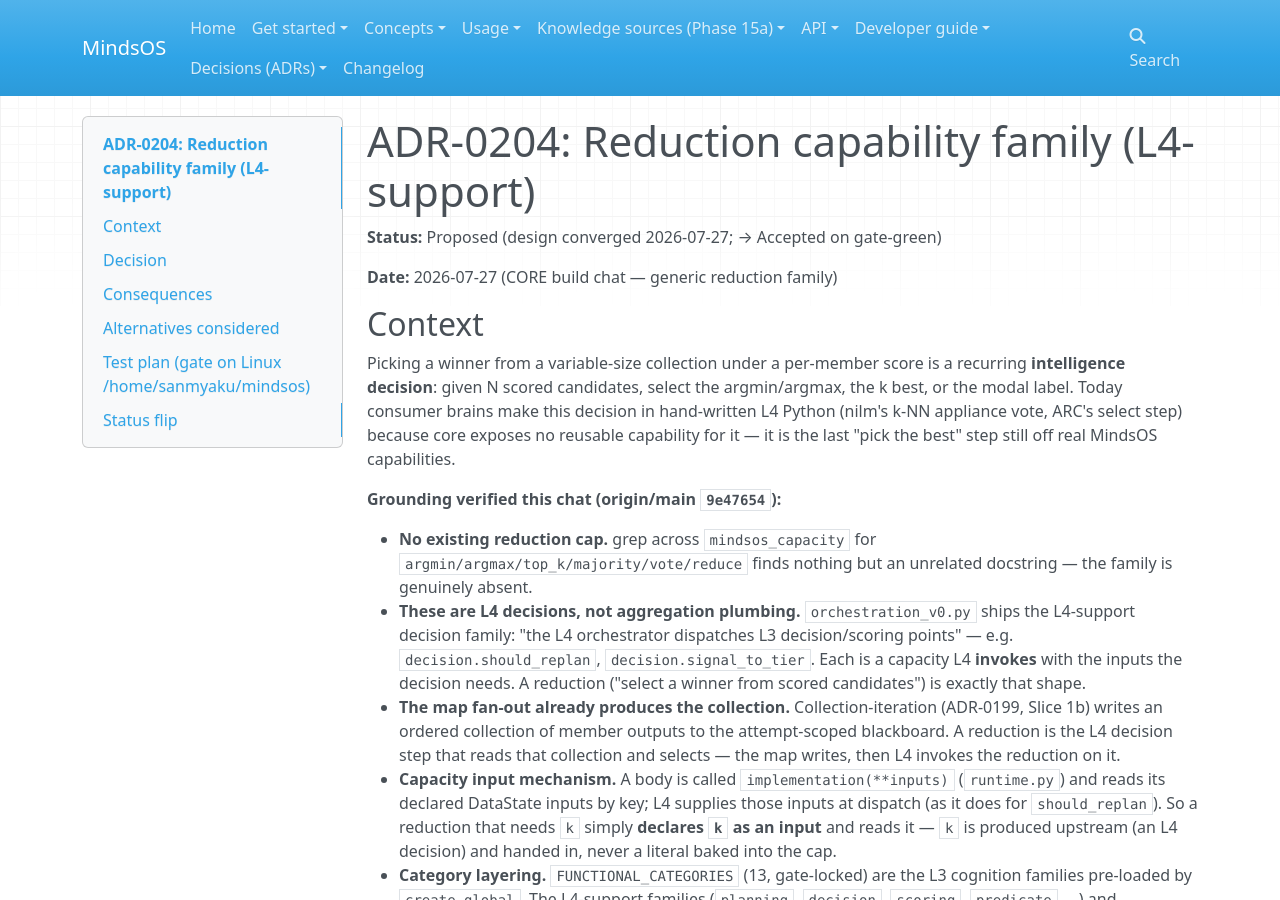
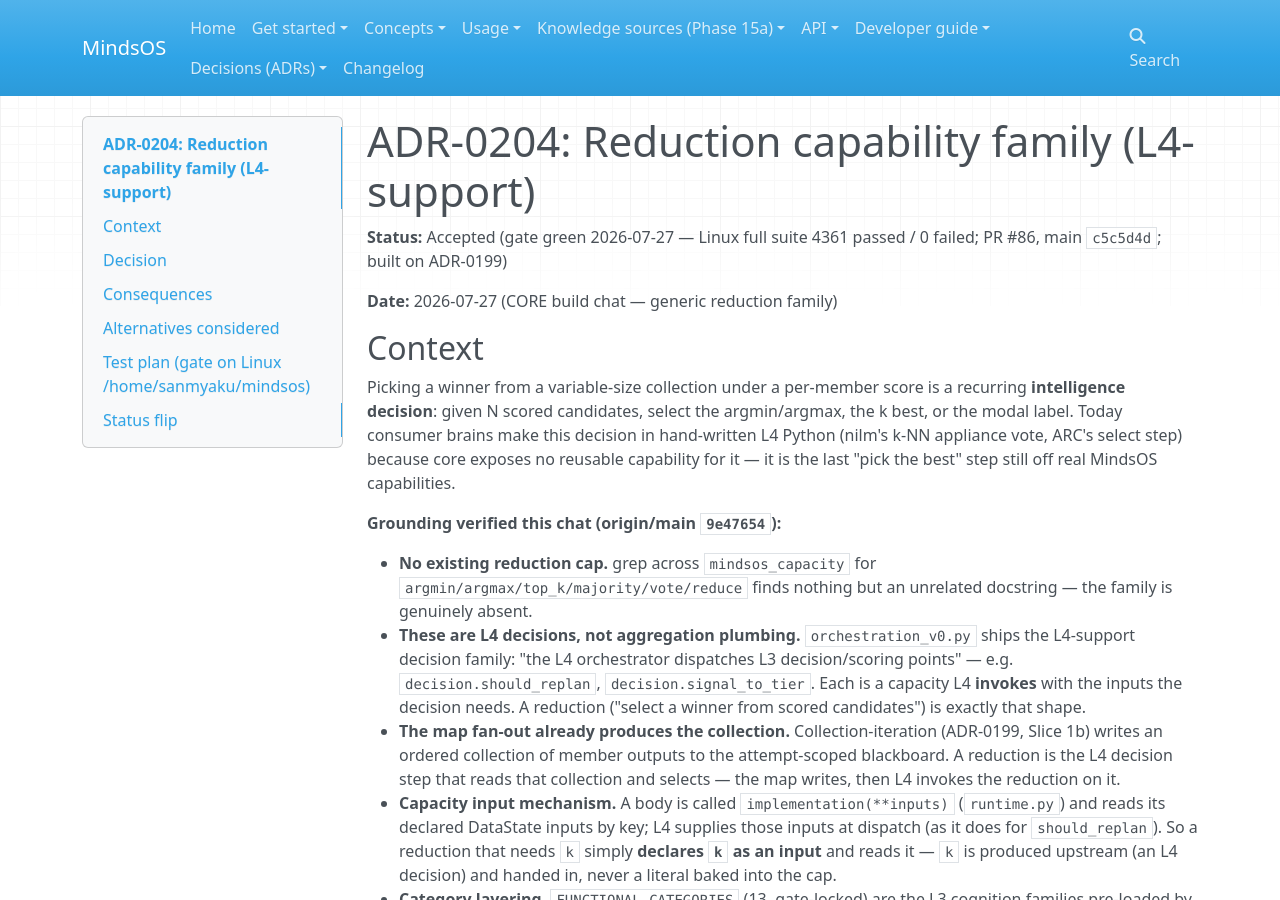
Before and after one commit to halvim/mindsos, an MkDocs documentation site: the page built from docs/decisions/adr/0204-reduction-capability-family.md, in a window 1280 px wide and 900 px high. Built offline with MkDocs 1.6.1, drawn with Linux system fonts in a browser that asks for light colours; nearby versions of some CDN libraries; some of the changed text lies outside the part shown.

Commit message:
docs(adr-0204): Proposed -> Accepted (Linux gate 4361/0, PR #86) (#87)

```diff
--- a/docs/decisions/adr/0204-reduction-capability-family.md
+++ b/docs/decisions/adr/0204-reduction-capability-family.md
@@ -1,6 +1,6 @@
 ---
 title: Reduction capability family (L4-support) — argmin / argmax / top_k / majority_vote
-status: Proposed
+status: Accepted
 date: 2026-07-27
 layer: L4-support
 amends: []
@@ -9,7 +9,7 @@ aliases: [reduction-family, argmax, top_k, majority-vote, CR-reduction]
 
 # ADR-0204: Reduction capability family (L4-support)
 
-**Status:** Proposed (design converged 2026-07-27; → Accepted on gate-green)
+**Status:** Accepted (gate green 2026-07-27 — Linux full suite 4361 passed / 0 failed; PR #86, main `c5c5d4d`; built on ADR-0199)
 
 **Date:** 2026-07-27 (CORE build chat — generic reduction family)
 
@@ -154,5 +154,5 @@ carry the winner's position and score so the caller need not re-derive them.
 
 ## Status flip
 
-Proposed → **Accepted** when the full suite + the new tests pass green on the
-Linux gate.
+Proposed → **Accepted** on 2026-07-27: the full Linux suite passed green
+(4361 passed / 0 failed) with the 10 new `tests/reduction/` tests.
```
